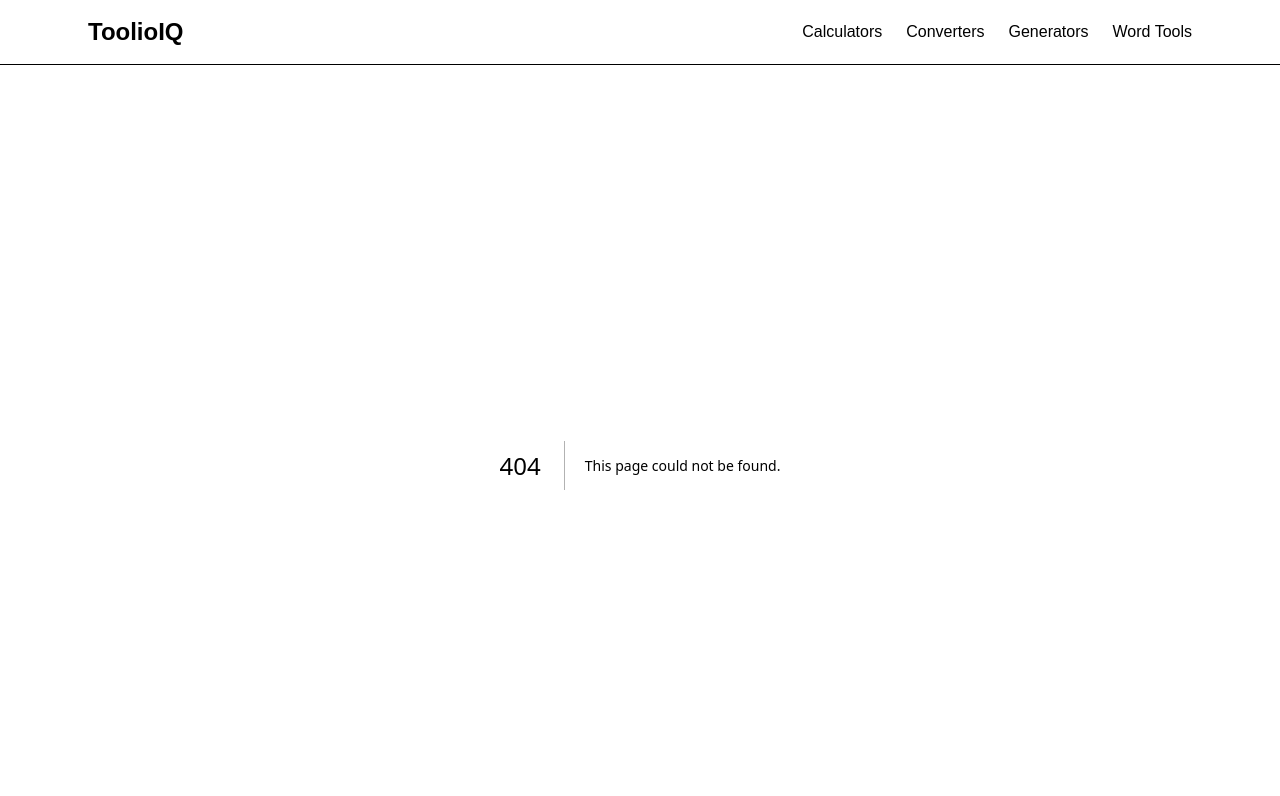
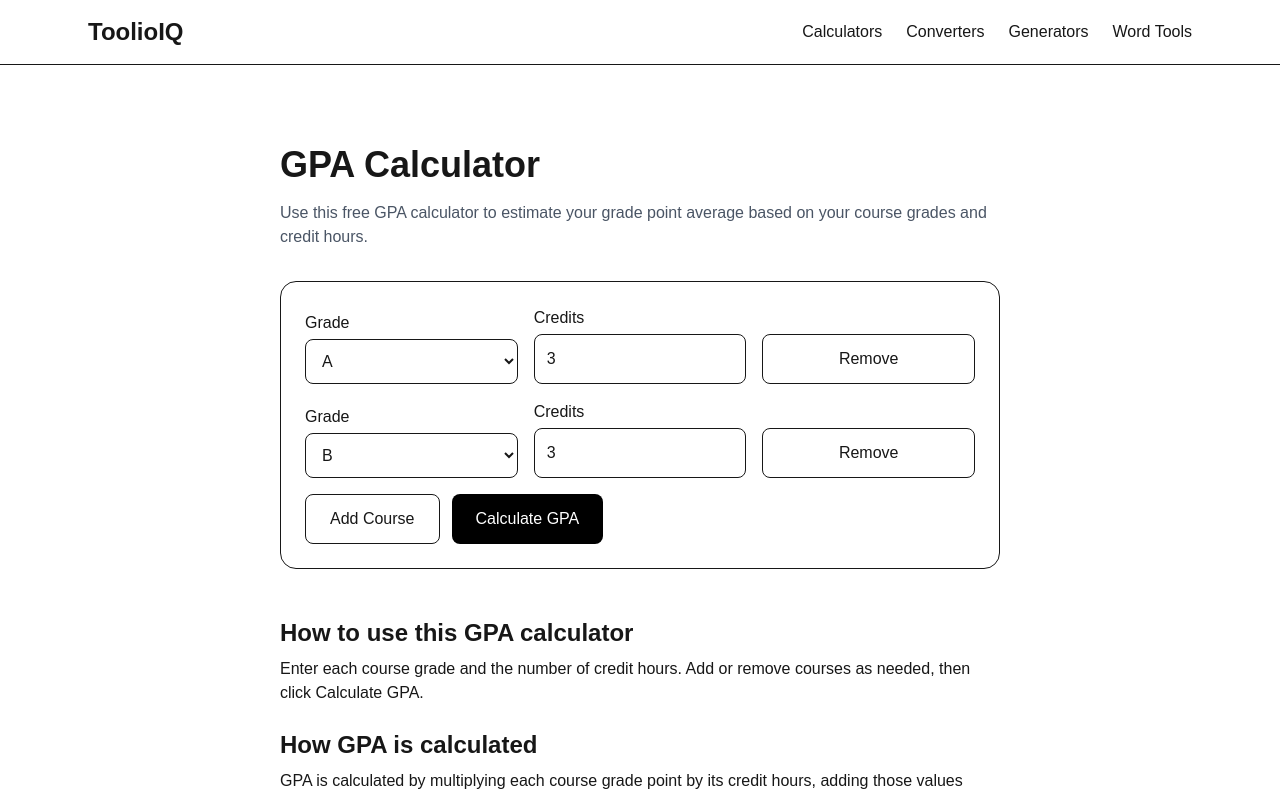
Before and after one commit to toolioiq/toolioiq, a Next.js app: page /calculators/gpa-calculator in a window 1280 px wide. Before the commit this address had no page. Shown: the top 796 px of the page. Built offline with nearby package versions, Linux system fonts and the light colour scheme.

Commit message:
Add GPA calculator

```diff
--- /dev/null
+++ b/app/calculators/gpa-calculator/page.tsx
@@ -0,0 +1,52 @@
+import type { Metadata } from "next";
+import GpaCalculator from "@/components/GpaCalculator";
+
+export const metadata: Metadata = {
+  title: "GPA Calculator | ToolioIQ",
+  description:
+    "Calculate your grade point average with ToolioIQ's free GPA calculator.",
+};
+
+export default function GpaCalculatorPage() {
+  return (
+    <main className="max-w-3xl mx-auto px-6 py-20">
+      <h1 className="text-4xl font-bold mb-4">GPA Calculator</h1>
+
+      <p className="text-gray-600 mb-8">
+        Use this free GPA calculator to estimate your grade point average based
+        on your course grades and credit hours.
+      </p>
+
+      <GpaCalculator />
+
+      <section className="mt-12 space-y-6">
+        <div>
+          <h2 className="text-2xl font-bold mb-2">How to use this GPA calculator</h2>
+          <p>
+            Enter each course grade and the number of credit hours. Add or remove
+            courses as needed, then click Calculate GPA.
+          </p>
+        </div>
+
+        <div>
+          <h2 className="text-2xl font-bold mb-2">How GPA is calculated</h2>
+          <p>
+            GPA is calculated by multiplying each course grade point by its credit
+            hours, adding those values together, and dividing by the total number
+            of credit hours.
+          </p>
+        </div>
+
+        <div>
+          <h2 className="text-2xl font-bold mb-2">Frequently Asked Questions</h2>
+
+          <h3 className="font-semibold mt-4">Is this GPA calculator free?</h3>
+          <p>Yes. This GPA calculator is free to use.</p>
+
+          <h3 className="font-semibold mt-4">Does this use a 4.0 scale?</h3>
+          <p>Yes. This calculator uses a standard 4.0 GPA scale.</p>
+        </div>
+      </section>
+    </main>
+  );
+}
--- a/app/calculators/page.tsx
+++ b/app/calculators/page.tsx
@@ -34,6 +34,13 @@ export default function CalculatorsPage() {
           <h2 className="text-xl font-semibold">Percentage Calculator</h2>
           <p>Calculate percentages quickly and easily.</p>
         </Link>
+        <Link
+          href="/calculators/gpa-calculator"
+          className="border rounded-xl p-6 hover:bg-gray-50"
+>
+          <h2 className="text-xl font-semibold">GPA Calculator</h2>
+          <p>Calculate your grade point average from grades and credits.</p>
+        </Link>
       </div>
     </main>
   );
--- /dev/null
+++ b/components/GpaCalculator.tsx
@@ -0,0 +1,129 @@
+"use client";
+
+import { useState } from "react";
+
+type Course = {
+  grade: string;
+  credits: string;
+};
+
+const gradePoints: Record<string, number> = {
+  A: 4.0,
+  B: 3.0,
+  C: 2.0,
+  D: 1.0,
+  F: 0.0,
+};
+
+export default function GpaCalculator() {
+  const [courses, setCourses] = useState<Course[]>([
+    { grade: "A", credits: "3" },
+    { grade: "B", credits: "3" },
+  ]);
+  const [gpa, setGpa] = useState<number | null>(null);
+  const [error, setError] = useState("");
+
+  const updateCourse = (
+    index: number,
+    field: keyof Course,
+    value: string
+  ) => {
+    const updated = [...courses];
+    updated[index][field] = value;
+    setCourses(updated);
+  };
+
+  const addCourse = () => {
+    setCourses([...courses, { grade: "A", credits: "3" }]);
+  };
+
+  const removeCourse = (index: number) => {
+    setCourses(courses.filter((_, i) => i !== index));
+  };
+
+  const calculateGpa = () => {
+    setError("");
+    setGpa(null);
+
+    let totalPoints = 0;
+    let totalCredits = 0;
+
+    for (const course of courses) {
+      const credits = Number(course.credits);
+
+      if (!course.grade || isNaN(credits) || credits <= 0) {
+        setError("Please enter valid grades and credit hours.");
+        return;
+      }
+
+      totalPoints += gradePoints[course.grade] * credits;
+      totalCredits += credits;
+    }
+
+    setGpa(Number((totalPoints / totalCredits).toFixed(2)));
+  };
+
+  return (
+    <div className="border rounded-2xl p-6 space-y-4">
+      {courses.map((course, index) => (
+        <div key={index} className="grid md:grid-cols-3 gap-4 items-end">
+          <div>
+            <label className="block font-medium mb-1">Grade</label>
+            <select
+              value={course.grade}
+              onChange={(e) => updateCourse(index, "grade", e.target.value)}
+              className="border rounded-lg p-3 w-full"
+            >
+              <option value="A">A</option>
+              <option value="B">B</option>
+              <option value="C">C</option>
+              <option value="D">D</option>
+              <option value="F">F</option>
+            </select>
+          </div>
+
+          <div>
+            <label className="block font-medium mb-1">Credits</label>
+            <input
+              type="number"
+              value={course.credits}
+              onChange={(e) => updateCourse(index, "credits", e.target.value)}
+              className="border rounded-lg p-3 w-full"
+            />
+          </div>
+
+          <button
+            onClick={() => removeCourse(index)}
+            className="border px-4 py-3 rounded-lg"
+          >
+            Remove
+          </button>
+        </div>
+      ))}
+
+      <div className="flex gap-3">
+        <button onClick={addCourse} className="border px-6 py-3 rounded-lg">
+          Add Course
+        </button>
+
+        <button
+          onClick={calculateGpa}
+          className="bg-black text-white px-6 py-3 rounded-lg"
+        >
+          Calculate GPA
+        </button>
+      </div>
+
+      {error && <p className="text-red-600 font-medium">{error}</p>}
+
+      {gpa !== null && (
+        <div className="bg-gray-50 border rounded-xl p-6">
+          <h2 className="text-2xl font-bold mb-2">Your GPA</h2>
+          <p className="text-xl">
+            <strong>{gpa}</strong>
+          </p>
+        </div>
+      )}
+    </div>
+  );
+}
```
